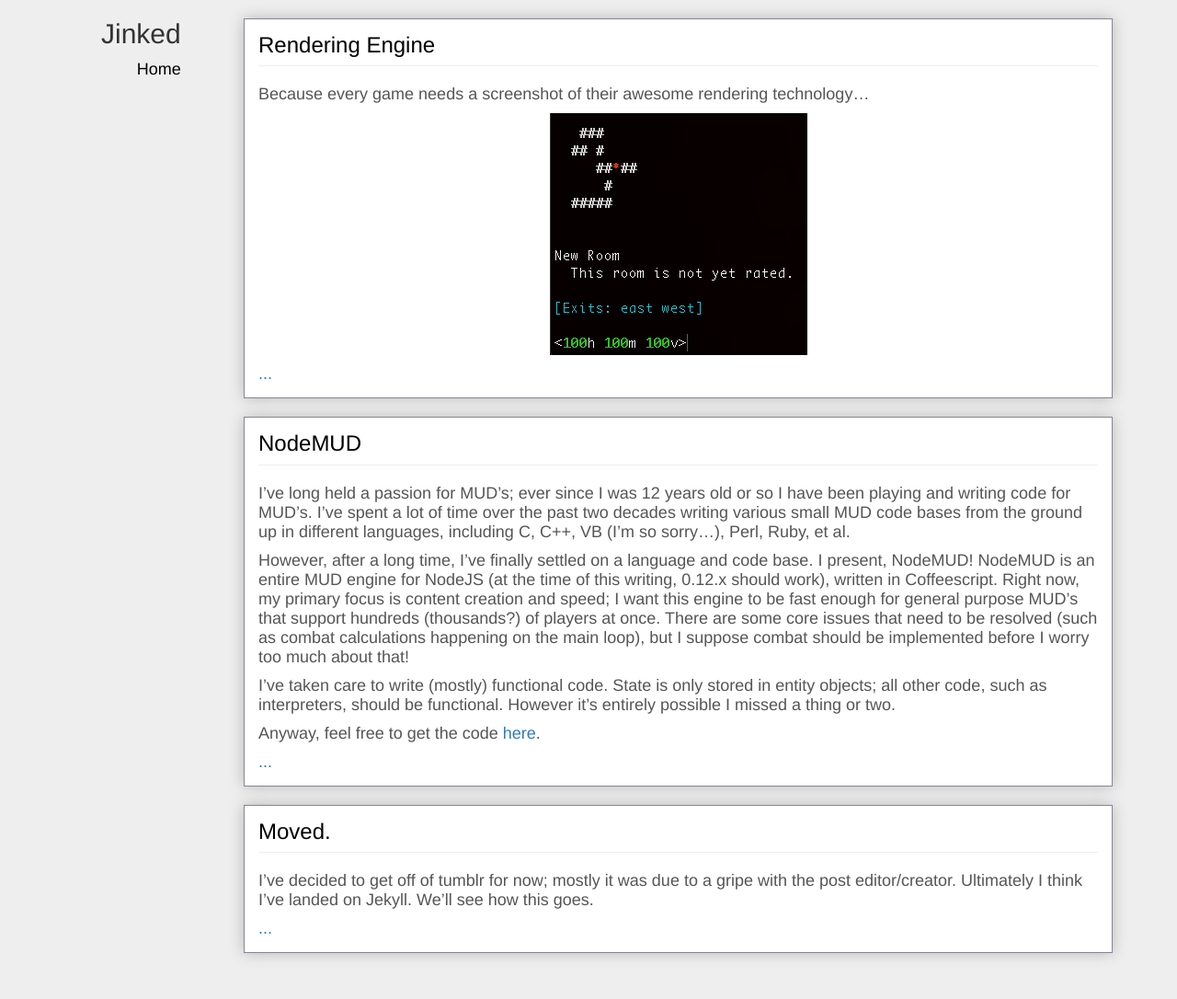
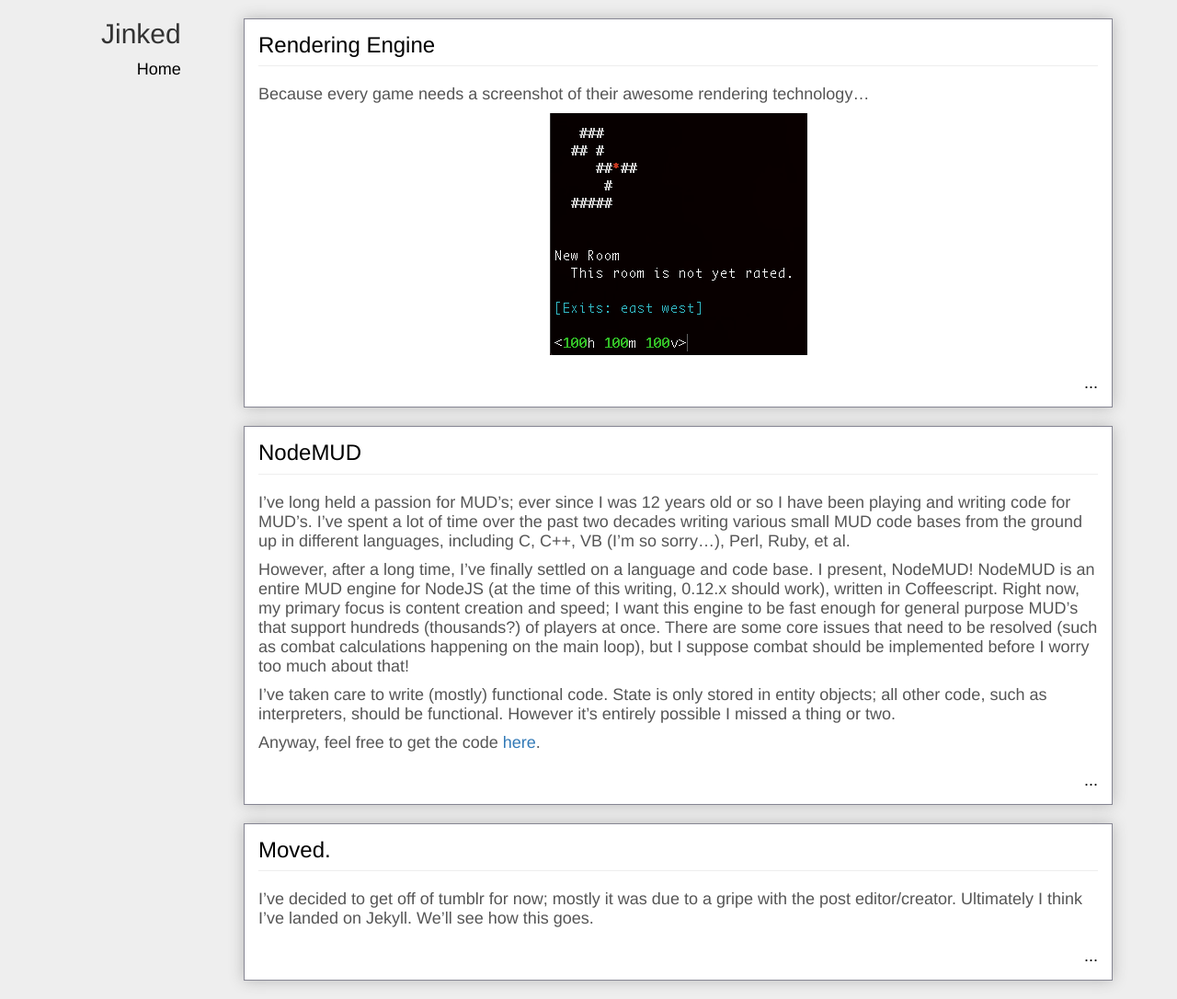
Before and after one commit to Cidan/cidan.github.io, a Jekyll site: the page built from index.html, in a window 1280 px wide. Shown: the whole page at 92% size. Built offline with Jekyll 4.4.1, drawn with Linux system fonts in a browser that asks for light colours; nearby versions of some CDN libraries; the list of posts is cut into pages by our own code; comment, search, counter and statistics services are not loaded; before the commit the page ends 1056 px from its top, so only the background shows below that.

Commit message:
Comment link styling.

```diff
--- a/css/style.css
+++ b/css/style.css
@@ -62,7 +62,15 @@ h3 {
 }
 #left-bar a:hover{
 }
+
 .title_link, .title_link:hover{
     color: #000;
     text-decoration: none;
 }
+
+.comment_link {
+    padding-top: 10px;
+    color: #000;
+    text-decoration: bold;
+    float: right;
+}
```
